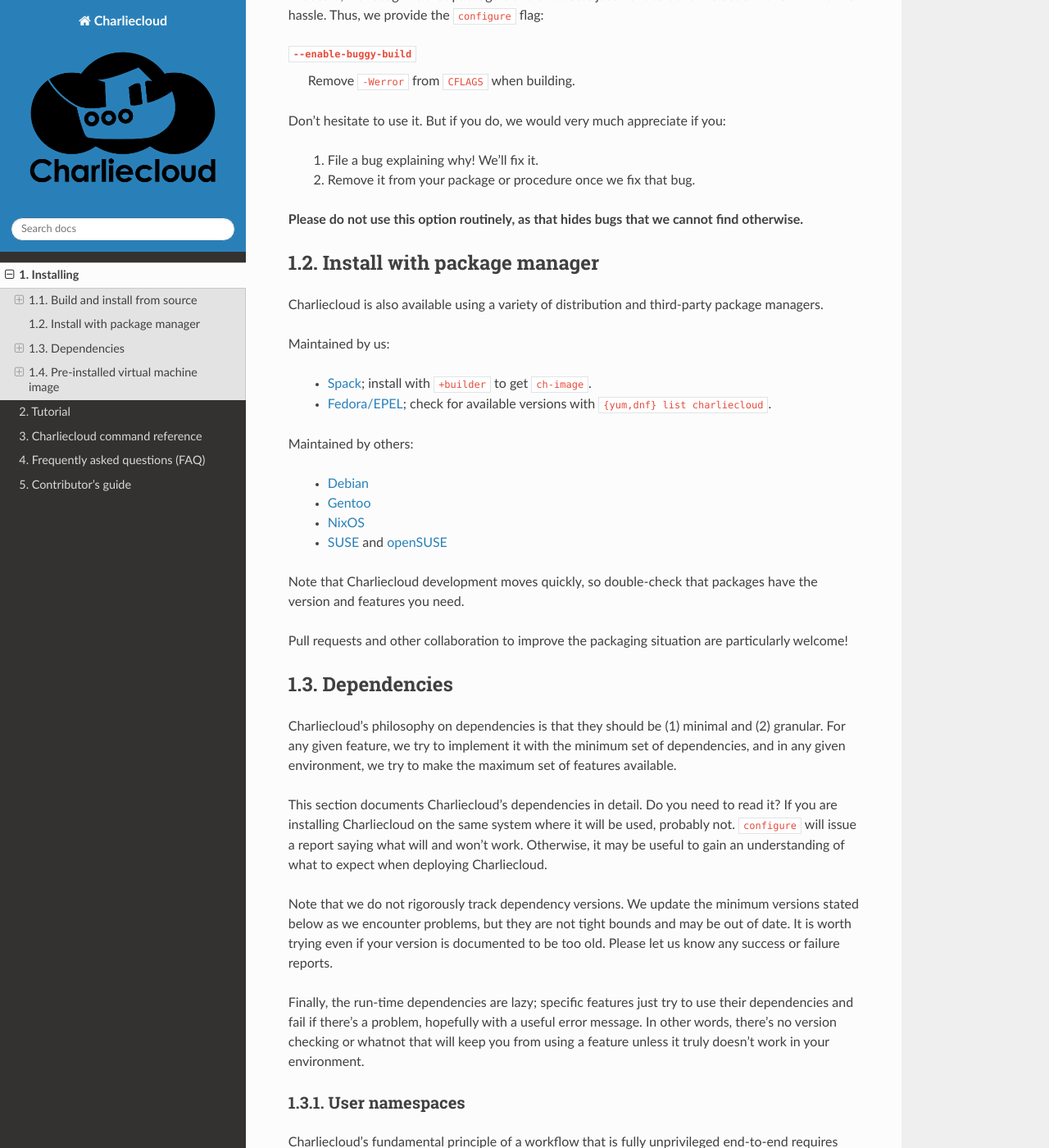
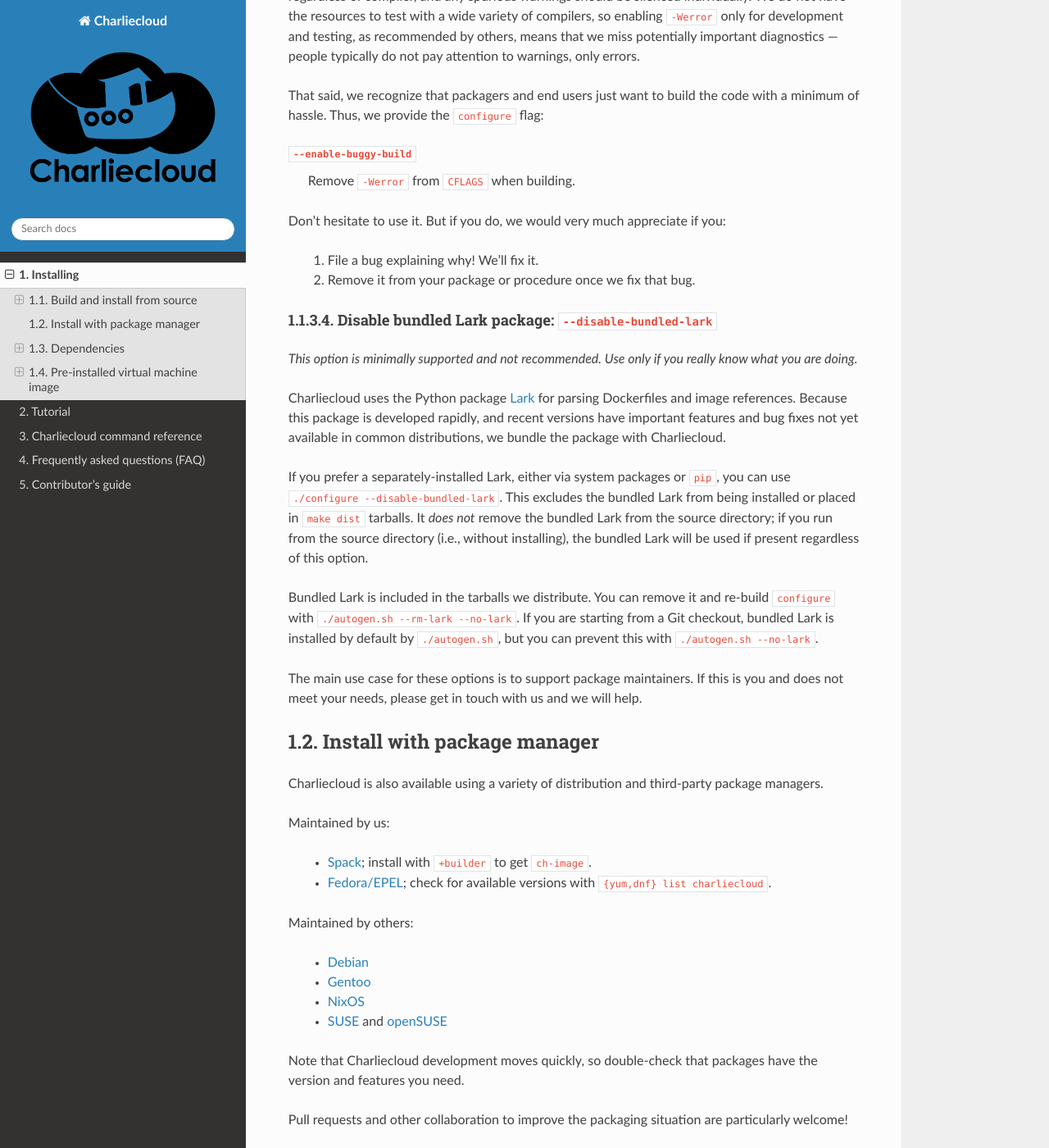
Before and after one commit to hpc/charliecloud, a Sphinx documentation site: the page built from doc/install.rst, in a window 1280 px wide and 1400 px high, scrolled down 2731 px. Shown: the whole window at 82% size. Built offline with Sphinx 7.4.7 and the Read the Docs theme 2.0.0, drawn with Linux system fonts in a browser that asks for light colours; some of the changed text lies outside the part shown.

Commit message:
PR #973: bundle Lark (closes #953, closes #1055)

```diff
--- a/doc/install.rst
+++ b/doc/install.rst
@@ -46,10 +46,13 @@ common distributions should be sufficient.
 
   * Automake
   * Autoconf
+  * Python's :code:`pip3` package installer and its :code:`wheel` extension
 
 Create :code:`configure` with::
 
   $ ./autogen.sh
+
+This script has a few options; see its :code:`--help`.
 
 :code:`configure` options
 -------------------------
@@ -57,8 +60,8 @@ Create :code:`configure` with::
 Charliecloud's :code:`configure` has the following options in addition to the
 standard ones.
 
-Feature selection
-~~~~~~~~~~~~~~~~~
+Feature selection: :code:`--disable-FOO`
+~~~~~~~~~~~~~~~~~~~~~~~~~~~~~~~~~~~~~~~~
 
 By default, all features that can be built will be built and installed. You
 can exclude some features with:
@@ -75,8 +78,8 @@ can exclude some features with:
 You can also say :code:`--enable-FOO` to fail the build if :code:`FOO` can't
 be built.
 
-Dependency selection
-~~~~~~~~~~~~~~~~~~~~
+Dependency selection: :code:`--with-FOO`
+~~~~~~~~~~~~~~~~~~~~~~~~~~~~~~~~~~~~~~~~
 
 Some dependencies can be specified as follows. Note that :code:`--without-FOO`
 is not supported; use the feature selectors above.
@@ -93,8 +96,11 @@ is not supported; use the feature selectors above.
   Path to Python used by :code:`sphinx-build`. Default: shebang of
   :code:`sphinx-build`.
 
-Less strict build
-~~~~~~~~~~~~~~~~~
+Less strict build: :code:`--enable-buggy-build`
+~~~~~~~~~~~~~~~~~~~~~~~~~~~~~~~~~~~~~~~~~~~~~~~
+
+*Please do not use this option routinely, as that hides bugs that we cannot
+find otherwise.*
 
 By default, Charliecloud builds with :code:`CFLAGS` including :code:`-Wall
 -Werror`. The principle here is that we prefer diagnostics that are as noisy
@@ -131,8 +137,34 @@ Don't hesitate to use it. But if you do, we would very much appreciate if you:
   1. File a bug explaining why! We'll fix it.
   2. Remove it from your package or procedure once we fix that bug.
 
-**Please do not use this option routinely, as that hides bugs that we cannot
-find otherwise.**
+Disable bundled Lark package: :code:`--disable-bundled-lark`
+~~~~~~~~~~~~~~~~~~~~~~~~~~~~~~~~~~~~~~~~~~~~~~~~~~~~~~~~~~~~
+
+*This option is minimally supported and not recommended. Use only if you
+really know what you are doing.*
+
+Charliecloud uses the Python package `Lark
+<https://lark-parser.readthedocs.io/en/latest/>`_ for parsing Dockerfiles and
+image references. Because this package is developed rapidly, and recent
+versions have important features and bug fixes not yet available in common
+distributions, we bundle the package with Charliecloud.
+
+If you prefer a separately-installed Lark, either via system packages or
+:code:`pip`, you can use :code:`./configure --disable-bundled-lark`. This
+excludes the bundled Lark from being installed or placed in :code:`make dist`
+tarballs. It *does not* remove the bundled Lark from the source directory; if
+you run from the source directory (i.e., without installing), the bundled Lark
+will be used if present regardless of this option.
+
+Bundled Lark is included in the tarballs we distribute. You can remove it and
+re-build :code:`configure` with :code:`./autogen.sh --rm-lark --no-lark`. If
+you are starting from a Git checkout, bundled Lark is installed by default by
+:code:`./autogen.sh`, but you can prevent this with :code:`./autogen.sh
+--no-lark`.
+
+The main use case for these options is to support package maintainers. If this
+is you and does not meet your needs, please get in touch with us and we will
+help.
 
 Install with package manager
 ============================
@@ -419,13 +451,6 @@ Options include:
   * Filesystem directory, for builders that support this (e.g.,
     :code:`ch-image`).
 
-"lark-parser" Python package
-~~~~~~~~~~~~~~~~~~~~~~~~~~~~
-
-PyPI has two incompatible packages that provide the module :code:`lark`,
-"`lark-parser <https://pypi.org/project/lark-parser/>`_" and "lark". You want
-"lark-parser".
-
 Python
 ~~~~~~
 
```
Also changed, not shown: other parts of doc/install.rst (+2 -0 lines), doc/dev.rst (+17 -0 lines), 11 other files.
